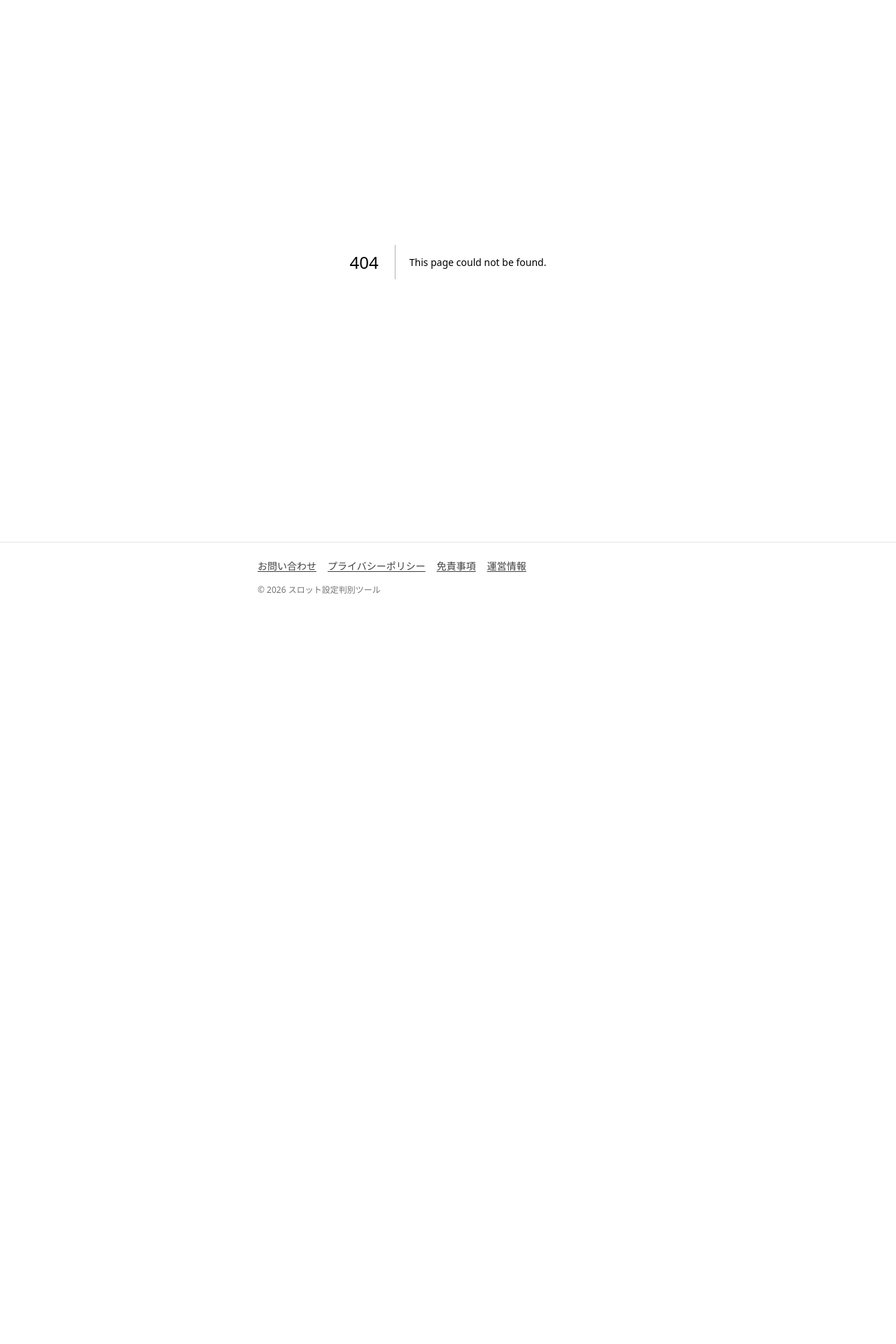
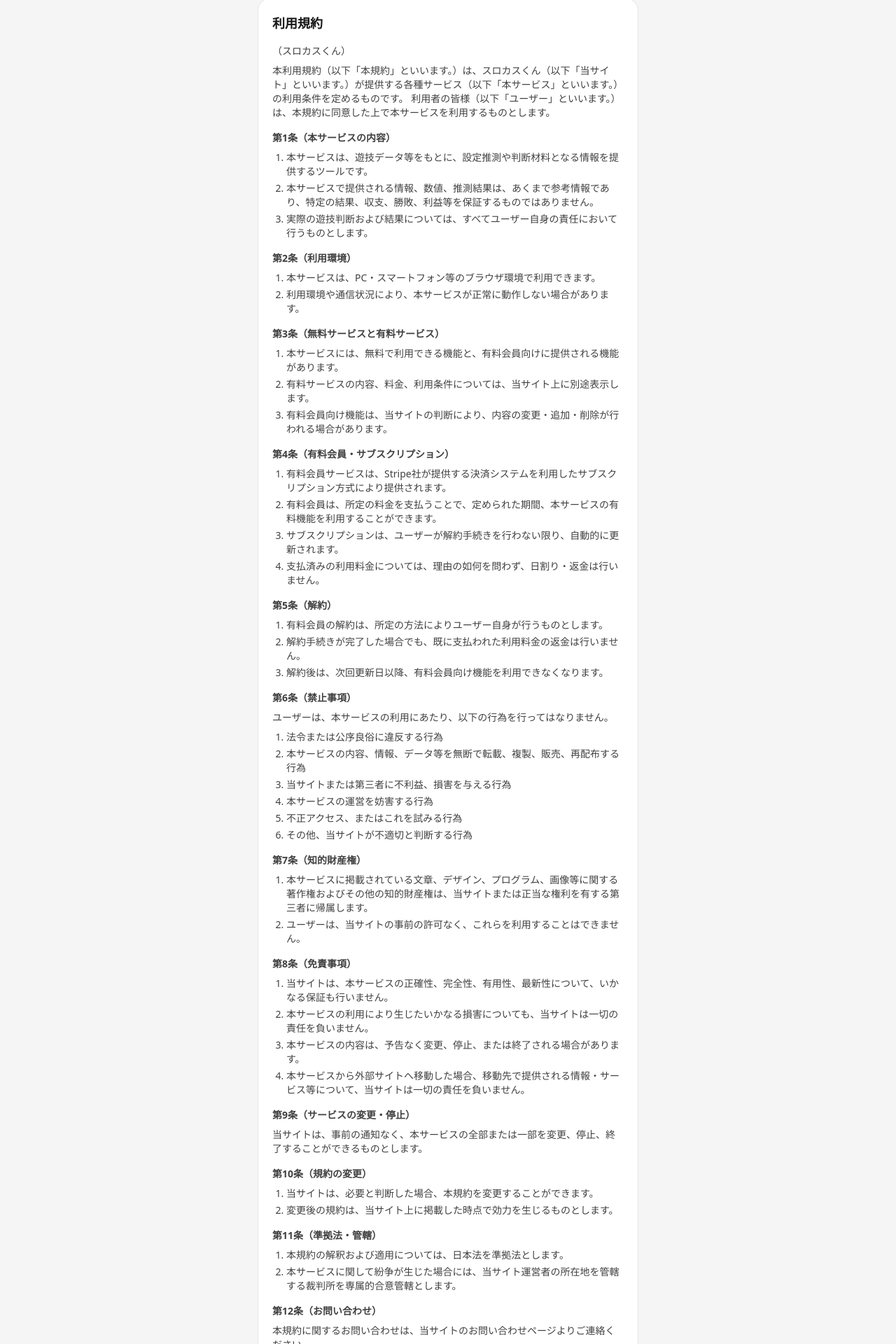
Before and after one commit to roki0711416-hash/------, a Next.js app: page /terms in a window 1280 px wide. Before the commit this address had no page. Shown: the part 341-2261 px from the top of the page at 70% size. Before the commit the page ends 1216 px from the top, so only its background shows below. Built offline with nearby package versions, Linux system fonts and the light colour scheme.

Commit message:
Add terms page

```diff
--- a/app/layout.tsx
+++ b/app/layout.tsx
@@ -74,6 +74,14 @@ export default function RootLayout({
               </li>
               <li>
                 <Link
+                  href="/terms"
+                  className="text-neutral-700 underline underline-offset-2"
+                >
+                  利用規約
+                </Link>
+              </li>
+              <li>
+                <Link
                   href="/about"
                   className="text-neutral-700 underline underline-offset-2"
                 >
--- /dev/null
+++ b/app/terms/page.tsx
@@ -0,0 +1,161 @@
+export const metadata = {
+  title: "利用規約 | スロット設定判別ツール",
+};
+
+export default function TermsPage() {
+  return (
+    <main className="mx-auto w-full max-w-xl px-4 pb-10 pt-6">
+      <section className="rounded-2xl border border-neutral-200 bg-white p-5">
+        <h1 className="text-lg font-semibold">利用規約</h1>
+
+        <div className="mt-4 space-y-4 text-sm text-neutral-700">
+          <div className="space-y-2">
+            <p>（スロカスくん）</p>
+            <p>
+              本利用規約（以下「本規約」といいます。）は、スロカスくん（以下「当サイト」といいます。）が提供する各種サービス（以下「本サービス」といいます。）の利用条件を定めるものです。
+              利用者の皆様（以下「ユーザー」といいます。）は、本規約に同意した上で本サービスを利用するものとします。
+            </p>
+          </div>
+
+          <div>
+            <h2 className="font-semibold">第1条（本サービスの内容）</h2>
+            <ol className="mt-2 list-decimal space-y-1 pl-5">
+              <li>
+                本サービスは、遊技データ等をもとに、設定推測や判断材料となる情報を提供するツールです。
+              </li>
+              <li>
+                本サービスで提供される情報、数値、推測結果は、あくまで参考情報であり、特定の結果、収支、勝敗、利益等を保証するものではありません。
+              </li>
+              <li>
+                実際の遊技判断および結果については、すべてユーザー自身の責任において行うものとします。
+              </li>
+            </ol>
+          </div>
+
+          <div>
+            <h2 className="font-semibold">第2条（利用環境）</h2>
+            <ol className="mt-2 list-decimal space-y-1 pl-5">
+              <li>本サービスは、PC・スマートフォン等のブラウザ環境で利用できます。</li>
+              <li>
+                利用環境や通信状況により、本サービスが正常に動作しない場合があります。
+              </li>
+            </ol>
+          </div>
+
+          <div>
+            <h2 className="font-semibold">第3条（無料サービスと有料サービス）</h2>
+            <ol className="mt-2 list-decimal space-y-1 pl-5">
+              <li>本サービスには、無料で利用できる機能と、有料会員向けに提供される機能があります。</li>
+              <li>有料サービスの内容、料金、利用条件については、当サイト上に別途表示します。</li>
+              <li>
+                有料会員向け機能は、当サイトの判断により、内容の変更・追加・削除が行われる場合があります。
+              </li>
+            </ol>
+          </div>
+
+          <div>
+            <h2 className="font-semibold">第4条（有料会員・サブスクリプション）</h2>
+            <ol className="mt-2 list-decimal space-y-1 pl-5">
+              <li>
+                有料会員サービスは、Stripe社が提供する決済システムを利用したサブスクリプション方式により提供されます。
+              </li>
+              <li>
+                有料会員は、所定の料金を支払うことで、定められた期間、本サービスの有料機能を利用することができます。
+              </li>
+              <li>
+                サブスクリプションは、ユーザーが解約手続きを行わない限り、自動的に更新されます。
+              </li>
+              <li>支払済みの利用料金については、理由の如何を問わず、日割り・返金は行いません。</li>
+            </ol>
+          </div>
+
+          <div>
+            <h2 className="font-semibold">第5条（解約）</h2>
+            <ol className="mt-2 list-decimal space-y-1 pl-5">
+              <li>有料会員の解約は、所定の方法によりユーザー自身が行うものとします。</li>
+              <li>解約手続きが完了した場合でも、既に支払われた利用料金の返金は行いません。</li>
+              <li>解約後は、次回更新日以降、有料会員向け機能を利用できなくなります。</li>
+            </ol>
+          </div>
+
+          <div>
+            <h2 className="font-semibold">第6条（禁止事項）</h2>
+            <p className="mt-2">
+              ユーザーは、本サービスの利用にあたり、以下の行為を行ってはなりません。
+            </p>
+            <ol className="mt-2 list-decimal space-y-1 pl-5">
+              <li>法令または公序良俗に違反する行為</li>
+              <li>本サービスの内容、情報、データ等を無断で転載、複製、販売、再配布する行為</li>
+              <li>当サイトまたは第三者に不利益、損害を与える行為</li>
+              <li>本サービスの運営を妨害する行為</li>
+              <li>不正アクセス、またはこれを試みる行為</li>
+              <li>その他、当サイトが不適切と判断する行為</li>
+            </ol>
+          </div>
+
+          <div>
+            <h2 className="font-semibold">第7条（知的財産権）</h2>
+            <ol className="mt-2 list-decimal space-y-1 pl-5">
+              <li>
+                本サービスに掲載されている文章、デザイン、プログラム、画像等に関する著作権およびその他の知的財産権は、当サイトまたは正当な権利を有する第三者に帰属します。
+              </li>
+              <li>
+                ユーザーは、当サイトの事前の許可なく、これらを利用することはできません。
+              </li>
+            </ol>
+          </div>
+
+          <div>
+            <h2 className="font-semibold">第8条（免責事項）</h2>
+            <ol className="mt-2 list-decimal space-y-1 pl-5">
+              <li>
+                当サイトは、本サービスの正確性、完全性、有用性、最新性について、いかなる保証も行いません。
+              </li>
+              <li>
+                本サービスの利用により生じたいかなる損害についても、当サイトは一切の責任を負いません。
+              </li>
+              <li>
+                本サービスの内容は、予告なく変更、停止、または終了される場合があります。
+              </li>
+              <li>
+                本サービスから外部サイトへ移動した場合、移動先で提供される情報・サービス等について、当サイトは一切の責任を負いません。
+              </li>
+            </ol>
+          </div>
+
+          <div>
+            <h2 className="font-semibold">第9条（サービスの変更・停止）</h2>
+            <p className="mt-2">
+              当サイトは、事前の通知なく、本サービスの全部または一部を変更、停止、終了することができるものとします。
+            </p>
+          </div>
+
+          <div>
+            <h2 className="font-semibold">第10条（規約の変更）</h2>
+            <ol className="mt-2 list-decimal space-y-1 pl-5">
+              <li>当サイトは、必要と判断した場合、本規約を変更することができます。</li>
+              <li>変更後の規約は、当サイト上に掲載した時点で効力を生じるものとします。</li>
+            </ol>
+          </div>
+
+          <div>
+            <h2 className="font-semibold">第11条（準拠法・管轄）</h2>
+            <ol className="mt-2 list-decimal space-y-1 pl-5">
+              <li>本規約の解釈および適用については、日本法を準拠法とします。</li>
+              <li>
+                本サービスに関して紛争が生じた場合には、当サイト運営者の所在地を管轄する裁判所を専属的合意管轄とします。
+              </li>
+            </ol>
+          </div>
+
+          <div>
+            <h2 className="font-semibold">第12条（お問い合わせ）</h2>
+            <p className="mt-2">本規約に関するお問い合わせは、当サイトのお問い合わせページよりご連絡ください。</p>
+          </div>
+
+          <p className="text-xs text-neutral-500">最終更新日：2026年1月13日</p>
+        </div>
+      </section>
+    </main>
+  );
+}
```
